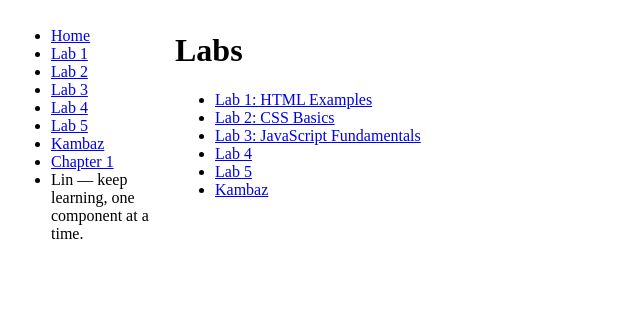
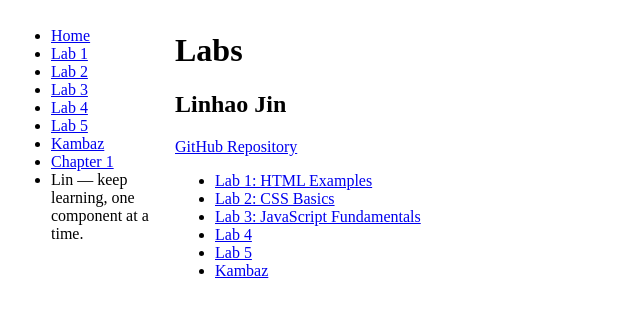
Before and after one commit to Megurni/webdev-client, a Next.js app: page /labs in a window 1280 px wide. Shown: the top 314 px of the page, without its empty margins (0-640 px from the left). Built offline with nearby package versions, Linux system fonts and the light colour scheme.

Commit message:
Add student name and repository link

```diff
--- a/app/labs/lab1/AnchorTag.tsx
+++ b/app/labs/lab1/AnchorTag.tsx
@@ -4,7 +4,7 @@ export default function AnchorTag() {
       <h4>Anchor tag</h4>
       Please <a href="https://www.lipsum.com" id="wd-lipsum">click here</a> to get dummy text
       <br />
-      <a href="https://github.com/jannunzi" id="wd-github">GitHub</a><br />
+      <a href="https://github.com/Megurni/webdev-client" id="wd-github">GitHub Repository</a><br />
       <a href="https://developer.mozilla.org/" id="wd-your-link">MDN Web Docs</a><br />
       <a href="https://github.com/Megurni" id="wd-your-github" target="_blank" rel="noreferrer">My GitHub</a><br />
       <a href="https://developer.mozilla.org/en-US/docs/Web/HTML/Element/table" id="wd-ai-link">MDN: table element</a>
--- a/app/labs/page.tsx
+++ b/app/labs/page.tsx
@@ -4,6 +4,15 @@ export default function Labs() {
   return (
     <div id="wd-labs">
       <h1>Labs</h1>
+      <h2>Linhao Jin</h2>
+      <a
+        id="wd-github"
+        href="https://github.com/Megurni/webdev-client"
+        target="_blank"
+        rel="noreferrer"
+      >
+        GitHub Repository
+      </a>
       <ul>
         <li><Link href="/labs/lab1">Lab 1: HTML Examples</Link></li>
         <li><Link href="/labs/lab2">Lab 2: CSS Basics</Link></li>
```
